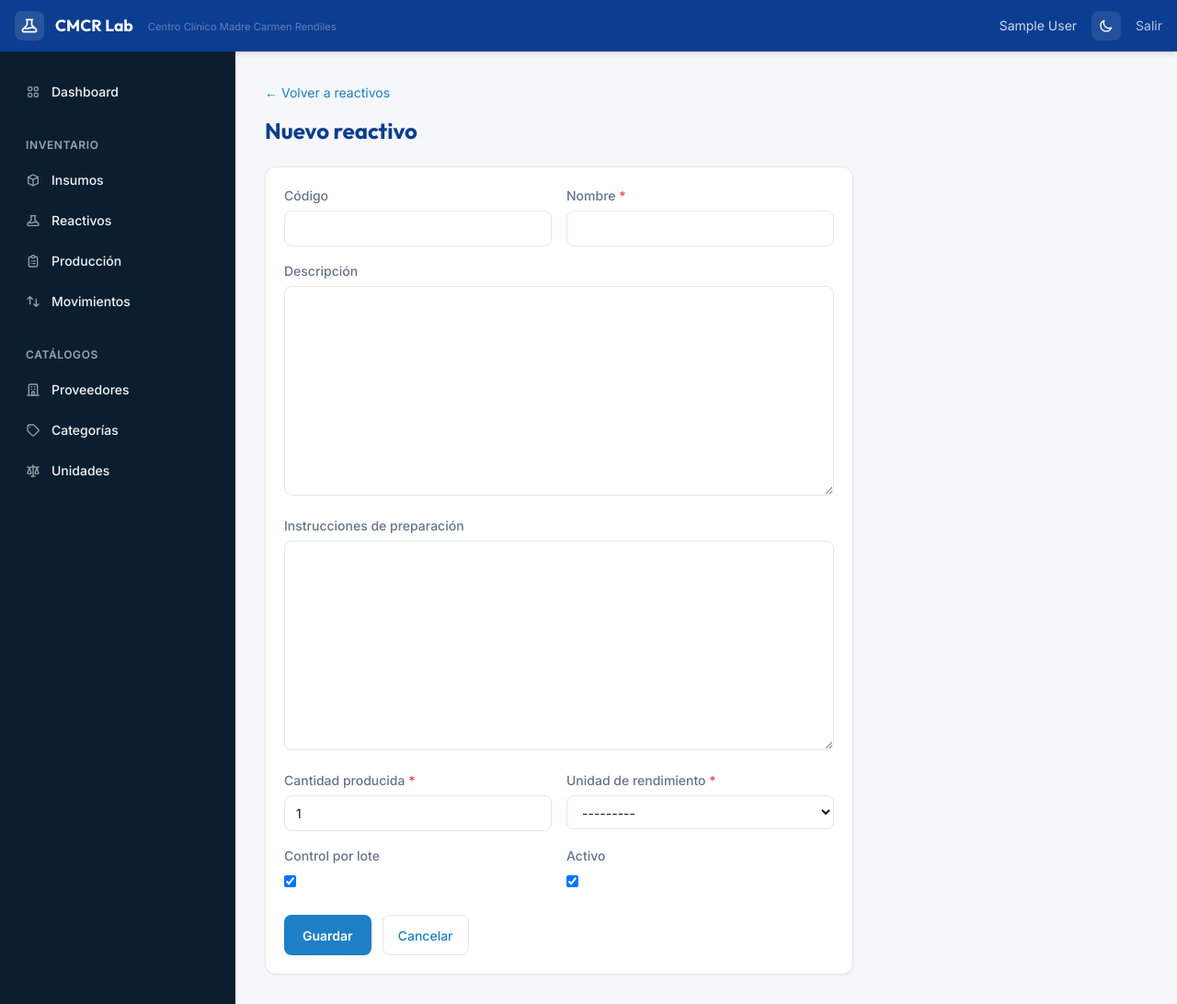
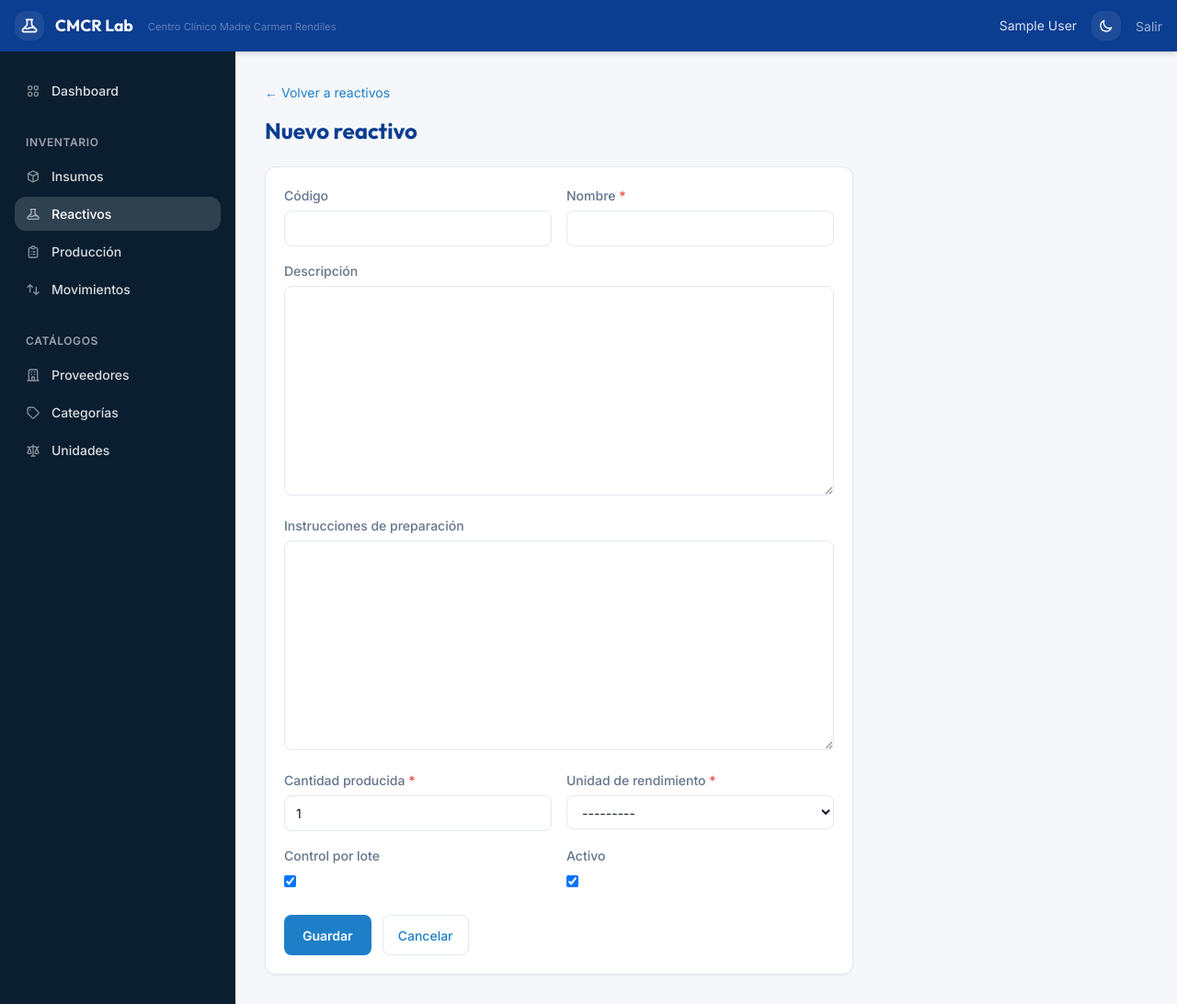
Before and after one commit to ukarosoft/cmcr-lab, a Django app: page /inventario/reagents/new/ in a window 1280 px wide. Shown: the whole page at 92% size. Run offline with Django 5.2, Linux system fonts and the light colour scheme; the visitor is signed in with stand-in values (Sample User, id 1); data that the repository does not hold is empty; some libraries are stand-ins or nearby versions.

Commit message:
fix: auditoría multi-tenant + frontend convenciones Ukarasoft
7 vulnerabilidades de aislamiento tenant corregidas:
- ReagentItem hereda TenantModel (migración 0002)
- Admin con TenantAdminMixin (get_queryset + save_model)
- reagent_item_delete con filtro tenant
- Notification con índices y for_tenant() en views
- seed_demo requiere --org-slug obligatorio
- production_order_cancel con reversiones (no DELETE)
- Dashboard optimizado con annotate() (N+1 eliminado)

Frontend:
- 14 inline JS handlers → clases CSS + Alpine.js
- Colores hardcodeados → variables CSS (--sidebar-*)
- Sidebar con active state via resolver_match

110 tests passing, 0 regresiones.

Co-Authored-By: Claude Opus 4.6 <noreply@anthropic.com>

```diff
--- a/apps/lab_inventory/views.py
+++ b/apps/lab_inventory/views.py
@@ -42,13 +42,27 @@ class AdminOrAboveMixin:
 @role_required('admin', 'manager', 'staff')
 def dashboard(request):
     tenant = request.tenant
-    supplies = Supply.objects.for_tenant(tenant)
     reagents = Reagent.objects.for_tenant(tenant)
     orders = ProductionOrder.objects.for_tenant(tenant)
 
-    total_supplies = supplies.count()
+    # Optimizado: calcular stock con annotate en lugar de N+1
+    supplies_with_stock = (
+        Supply.objects.for_tenant(tenant)
+        .select_related('category', 'unit')
+        .annotate(computed_stock=Sum('movements__quantity'))
+    )
+
+    total_supplies = supplies_with_stock.count()
     total_reagents = reagents.count()
-    low_stock_count = sum(1 for s in supplies if s.stock_status == 'low')
+
+    # Calcular low stock sin N+1
+    low_stock_items = []
+    for s in supplies_with_stock:
+        stock = s.computed_stock or Decimal('0')
+        if stock <= s.stock_min:
+            s._current_stock = stock
+            low_stock_items.append(s)
+
     pending_orders = orders.filter(status='planned').count()
     in_progress_orders = orders.filter(status='in_progress').count()
     completed_orders = orders.filter(status='completed').count()
@@ -57,13 +71,10 @@ def dashboard(request):
         StockMovement.objects.for_tenant(tenant).select_related('supply', 'created_by')[:10]
     )
 
-    # Supplies with stock below minimum (alert)
-    low_stock_items = [s for s in supplies if s.stock_status == 'low']
-
     ctx = {
         'total_supplies': total_supplies,
         'total_reagents': total_reagents,
-        'low_stock_count': low_stock_count,
+        'low_stock_count': len(low_stock_items),
         'low_stock_items': low_stock_items,
         'pending_orders': pending_orders,
         'in_progress_orders': in_progress_orders,
@@ -406,6 +417,7 @@ def reagent_item_add(request, reagent_pk):
         form = ReagentItemForm(request.POST, tenant=request.tenant)
         if form.is_valid():
             form.instance.reagent = reagent
+            form.instance.organization = request.tenant
             form.save()
             return redirect('lab_inventory:reagent_detail', pk=reagent.pk)
     else:
@@ -419,7 +431,9 @@ def reagent_item_add(request, reagent_pk):
 @login_required
 @role_required('admin', 'manager')
 def reagent_item_delete(request, item_pk):
-    item = get_object_or_404(ReagentItem, pk=item_pk)
+    item = get_object_or_404(
+        ReagentItem.objects.for_tenant(request.tenant), pk=item_pk
+    )
     reagent_pk = item.reagent.pk
     if request.method == 'POST':
         item.delete()
@@ -630,16 +644,27 @@ def production_order_complete(request, pk):
 @login_required
 @role_required('admin', 'manager')
 def production_order_cancel(request, pk):
-    """Cancela la orden y revierte los consumos."""
+    """Cancela la orden y revierte los consumos con movimientos de entrada."""
     order = get_object_or_404(
         ProductionOrder.objects.for_tenant(request.tenant), pk=pk
     )
     if order.status in ('planned', 'in_progress'):
-        # Revertir consumos si ya se inició
+        # Revertir consumos creando entradas compensatorias (auditoría limpia)
         if order.status == 'in_progress':
-            StockMovement.objects.for_tenant(request.tenant).filter(
+            exit_movements = StockMovement.objects.for_tenant(request.tenant).filter(
                 production_order=order, movement_type='exit',
-            ).delete()
+            )
+            for mov in exit_movements:
+                StockMovement.objects.create(
+                    organization=request.tenant,
+                    supply=mov.supply,
+                    movement_type='entry',
+                    quantity=abs(mov.quantity),
+                    batch_number=mov.batch_number,
+                    production_order=order,
+                    reason=f'Reversión por cancelación OP {order.batch_number}',
+                    created_by=request.user,
+                )
         order.status = 'cancelled'
         order.completed_at = timezone.now()
         order.save()
--- a/apps/notifications/models.py
+++ b/apps/notifications/models.py
@@ -21,6 +21,10 @@ class Notification(TenantModel):
         verbose_name = 'Notificación'
         verbose_name_plural = 'Notificaciones'
         ordering = ['-created_at']
+        indexes = [
+            models.Index(fields=['user', 'leida']),
+            models.Index(fields=['organization', '-created_at']),
+        ]
 
     def __str__(self):
         return f'{self.tipo}: {self.mensaje[:50]}'
--- a/apps/notifications/views.py
+++ b/apps/notifications/views.py
@@ -11,7 +11,7 @@ from .models import Notification
 def marcar_leida(request, pk):
     """Marca una notificación como leída (endpoint HTMX)."""
     notificacion = get_object_or_404(
-        Notification,
+        Notification.objects.for_tenant(request.tenant),
         pk=pk,
         user=request.user,
     )
@@ -24,7 +24,7 @@ def marcar_leida(request, pk):
 @require_POST
 def marcar_todas_leidas(request):
     """Marca todas las notificaciones del usuario como leídas."""
-    Notification.objects.filter(
+    Notification.objects.for_tenant(request.tenant).filter(
         user=request.user,
         leida=False,
     ).update(leida=True)
--- a/static/css/ukaro.css
+++ b/static/css/ukaro.css
@@ -69,6 +69,13 @@
 
     /* Overlay (modales, drawers) */
     --overlay-bg: rgba(0, 0, 0, 0.5);
+
+    /* Sidebar / Navbar interactivos */
+    --sidebar-hover-bg: rgba(255, 255, 255, 0.08);
+    --sidebar-active-bg: rgba(255, 255, 255, 0.15);
+    --sidebar-text-primary: rgba(255, 255, 255, 0.85);
+    --sidebar-text-secondary: rgba(255, 255, 255, 0.6);
+    --sidebar-text-muted: rgba(255, 255, 255, 0.35);
 
     /* Grises */
     --gray-50:  #F9FAFB;
@@ -340,10 +347,76 @@ h1, h2, h3, h4, h5, h6 {
     color: var(--text-inverse);
 }
 
+.navbar-icon-box {
+    width: 2rem;
+    height: 2rem;
+    border-radius: var(--radius-lg);
+    display: flex;
+    align-items: center;
+    justify-content: center;
+    background: var(--sidebar-hover-bg);
+}
+
+.navbar-brand {
+    font-family: var(--font-display);
+    font-weight: 700;
+    font-size: 1.1rem;
+    color: white;
+}
+
+.navbar-subtitle {
+    color: var(--sidebar-text-muted);
+    font-size: 0.7rem;
+    margin-left: 0.25rem;
+    margin-top: 2px;
+}
+
+.navbar-text-muted { color: var(--sidebar-text-secondary); }
+.navbar-text { color: var(--sidebar-text-primary); }
+
+.navbar-btn {
+    padding: 0.5rem;
+    border-radius: var(--radius-lg);
+    transition: background-color var(--transition-base);
+    background: var(--sidebar-hover-bg);
+    border: none;
+    cursor: pointer;
+}
+.navbar-btn:hover { background: var(--sidebar-active-bg); }
+
+.navbar-logout {
+    font-size: var(--text-sm);
+    transition: color var(--transition-base);
+    color: var(--sidebar-text-secondary);
+    text-decoration: none;
+}
+.navbar-logout:hover { color: white; }
+
 .sidebar {
     background-color: var(--surface-sidebar);
     color: var(--gray-100);
     transition: background-color var(--transition-slow);
+}
+
+/* Sidebar links — sin inline JS */
+.sidebar-link {
+    display: flex;
+    align-items: center;
+    gap: 0.75rem;
+    padding: 0.5rem 0.75rem;
+    border-radius: var(--radius-lg);
+    font-size: var(--text-sm);
+    font-weight: 500;
+    color: var(--sidebar-text-primary);
+    transition: background-color var(--transition-base);
+    text-decoration: none;
+}
+.sidebar-link:hover {
+    background-color: var(--sidebar-hover-bg);
+}
+.sidebar-link-active {
+    background-color: var(--sidebar-active-bg);
+    color: white;
 }
 
 /* ----------------------------------------------------------------
--- a/templates/components/_navbar.html
+++ b/templates/components/_navbar.html
@@ -4,29 +4,24 @@
      x-init="dark ? document.documentElement.classList.add('dark') : document.documentElement.classList.remove('dark')">
 
     <div class="flex items-center gap-3">
-        <div class="w-8 h-8 rounded-lg flex items-center justify-center"
-             style="background: rgba(255,255,255,0.12);">
-            <svg class="w-5 h-5" style="color: white;" fill="none" viewBox="0 0 24 24" stroke="currentColor">
+        <div class="navbar-icon-box">
+            <svg class="w-5 h-5 text-white" fill="none" viewBox="0 0 24 24" stroke="currentColor">
                 <path stroke-linecap="round" stroke-linejoin="round" stroke-width="2"
                       d="M19.428 15.428a2 2 0 00-1.022-.547l-2.387-.477a6 6 0 00-3.86.517l-.318.158a6 6 0 01-3.86.517L6.05 15.21a2 2 0 00-1.806.547M8 4h8l-1 1v5.172a2 2 0 00.586 1.414l5 5c1.26 1.26.367 3.414-1.415 3.414H4.828c-1.782 0-2.674-2.154-1.414-3.414l5-5A2 2 0 009 10.172V5L8 4z"/>
             </svg>
         </div>
-        <span style="font-family: var(--font-display); font-weight: 700; font-size: 1.1rem; color: white;">
-            CMCR Lab
-        </span>
-        <span style="color: rgba(255,255,255,0.35); font-size: 0.7rem; margin-left: 0.25rem; margin-top: 2px;">
-            Centro Clínico Madre Carmen Rendiles
-        </span>
+        <span class="navbar-brand">CMCR Lab</span>
+        <span class="navbar-subtitle">Centro Clínico Madre Carmen Rendiles</span>
     </div>
 
     <div class="flex items-center gap-4">
         {% if request.tenant %}
-        <span class="text-sm" style="color: rgba(255,255,255,0.6);">
+        <span class="text-sm navbar-text-muted">
             {{ request.tenant.name }}
         </span>
         {% endif %}
 
-        <span class="text-sm" style="color: rgba(255,255,255,0.8);">
+        <span class="text-sm navbar-text">
             {{ request.user.get_full_name|default:request.user.username }}
         </span>
 
@@ -36,10 +31,7 @@
                 dark ? document.documentElement.classList.add('dark') : document.documentElement.classList.remove('dark');
                 localStorage.setItem('theme', dark ? 'dark' : 'light');
             "
-            class="p-2 rounded-lg transition-colors"
-            style="background: rgba(255,255,255,0.1);"
-            onmouseover="this.style.background='rgba(255,255,255,0.2)'"
-            onmouseout="this.style.background='rgba(255,255,255,0.1)'"
+            class="navbar-btn"
             :aria-label="dark ? 'Cambiar a modo claro' : 'Cambiar a modo oscuro'"
             :title="dark ? 'Modo claro' : 'Modo oscuro'">
             <svg x-show="dark" class="w-4 h-4 text-white" fill="none" viewBox="0 0 24 24" stroke="currentColor" aria-hidden="true">
@@ -52,11 +44,7 @@
             </svg>
         </button>
 
-        <a href="{% url 'core:logout' %}"
-           class="text-sm transition-colors"
-           style="color: rgba(255,255,255,0.7);"
-           onmouseover="this.style.color='white'"
-           onmouseout="this.style.color='rgba(255,255,255,0.7)'">
+        <a href="{% url 'core:logout' %}" class="navbar-logout" aria-label="Cerrar sesión">
             Salir
         </a>
     </div>
--- a/templates/components/_sidebar.html
+++ b/templates/components/_sidebar.html
@@ -1,11 +1,8 @@
-<aside class="sidebar w-64 min-h-screen flex flex-col py-6 px-4">
+<aside class="sidebar w-64 min-h-screen flex flex-col py-6 px-4 overflow-y-auto">
     <nav class="flex flex-col gap-1">
         <!-- Dashboard principal -->
         <a href="{% url 'lab_inventory:dashboard' %}"
-           class="flex items-center gap-3 px-3 py-2.5 rounded-lg text-sm font-medium transition-colors"
-           style="color: var(--gray-100);"
-           onmouseover="this.style.background='rgba(255,255,255,0.08)'"
-           onmouseout="this.style.background='transparent'">
+           class="sidebar-link {% if request.resolver_match.url_name == 'dashboard' %}sidebar-link-active{% endif %}">
             <svg class="w-4 h-4 opacity-60" fill="none" viewBox="0 0 24 24" stroke="currentColor">
                 <path stroke-linecap="round" stroke-linejoin="round" stroke-width="2" d="M4 6a2 2 0 012-2h2a2 2 0 012 2v2a2 2 0 01-2 2H6a2 2 0 01-2-2V6zM14 6a2 2 0 012-2h2a2 2 0 012 2v2a2 2 0 01-2 2h-2a2 2 0 01-2-2V6zM4 16a2 2 0 012-2h2a2 2 0 012 2v2a2 2 0 01-2 2H6a2 2 0 01-2-2v-2zM14 16a2 2 0 012-2h2a2 2 0 012 2v2a2 2 0 01-2 2h-2a2 2 0 01-2-2v-2z"/>
             </svg>
@@ -17,10 +14,7 @@
         </div>
 
         <a href="{% url 'lab_inventory:supply_list' %}"
-           class="flex items-center gap-3 px-3 py-2.5 rounded-lg text-sm font-medium transition-colors"
-           style="color: var(--gray-100);"
-           onmouseover="this.style.background='rgba(255,255,255,0.08)'"
-           onmouseout="this.style.background='transparent'">
+           class="sidebar-link {% if 'supply' in request.resolver_match.url_name %}sidebar-link-active{% endif %}">
             <svg class="w-4 h-4 opacity-60" fill="none" viewBox="0 0 24 24" stroke="currentColor">
                 <path stroke-linecap="round" stroke-linejoin="round" stroke-width="2" d="M20 7l-8-4-8 4m16 0l-8 4m8-4v10l-8 4m0-10L4 7m8 4v10M4 7v10l8 4"/>
             </svg>
@@ -28,10 +22,7 @@
         </a>
 
         <a href="{% url 'lab_inventory:reagent_list' %}"
-           class="flex items-center gap-3 px-3 py-2.5 rounded-lg text-sm font-medium transition-colors"
-           style="color: var(--gray-100);"
-           onmouseover="this.style.background='rgba(255,255,255,0.08)'"
-           onmouseout="this.style.background='transparent'">
+           class="sidebar-link {% if 'reagent' in request.resolver_match.url_name %}sidebar-link-active{% endif %}">
             <svg class="w-4 h-4 opacity-60" fill="none" viewBox="0 0 24 24" stroke="currentColor">
                 <path stroke-linecap="round" stroke-linejoin="round" stroke-width="2" d="M19.428 15.428a2 2 0 00-1.022-.547l-2.387-.477a6 6 0 00-3.86.517l-.318.158a6 6 0 01-3.86.517L6.05 15.21a2 2 0 00-1.806.547M8 4h8l-1 1v5.172a2 2 0 00.586 1.414l5 5c1.26 1.26.367 3.414-1.415 3.414H4.828c-1.782 0-2.674-2.154-1.414-3.414l5-5A2 2 0 009 10.172V5L8 4z"/>
             </svg>
@@ -39,10 +30,7 @@
         </a>
 
         <a href="{% url 'lab_inventory:order_list' %}"
-           class="flex items-center gap-3 px-3 py-2.5 rounded-lg text-sm font-medium transition-colors"
-           style="color: var(--gray-100);"
-           onmouseover="this.style.background='rgba(255,255,255,0.08)'"
-           onmouseout="this.style.background='transparent'">
+           class="sidebar-link {% if 'order' in request.resolver_match.url_name %}sidebar-link-active{% endif %}">
             <svg class="w-4 h-4 opacity-60" fill="none" viewBox="0 0 24 24" stroke="currentColor">
                 <path stroke-linecap="round" stroke-linejoin="round" stroke-width="2" d="M9 5H7a2 2 0 00-2 2v12a2 2 0 002 2h10a2 2 0 002-2V7a2 2 0 00-2-2h-2M9 5a2 2 0 002 2h2a2 2 0 002-2M9 5a2 2 0 012-2h2a2 2 0 012 2m-3 7h3m-3 4h3m-6-4h.01M9 16h.01"/>
             </svg>
@@ -50,10 +38,7 @@
         </a>
 
         <a href="{% url 'lab_inventory:movement_list' %}"
-           class="flex items-center gap-3 px-3 py-2.5 rounded-lg text-sm font-medium transition-colors"
-           style="color: var(--gray-100);"
-           onmouseover="this.style.background='rgba(255,255,255,0.08)'"
-           onmouseout="this.style.background='transparent'">
+           class="sidebar-link {% if 'movement' in request.resolver_match.url_name %}sidebar-link-active{% endif %}">
             <svg class="w-4 h-4 opacity-60" fill="none" viewBox="0 0 24 24" stroke="currentColor">
                 <path stroke-linecap="round" stroke-linejoin="round" stroke-width="2" d="M7 16V4m0 0L3 8m4-4l4 4m6 0v12m0 0l4-4m-4 4l-4-4"/>
             </svg>
@@ -65,10 +50,7 @@
         </div>
 
         <a href="{% url 'lab_inventory:supplier_list' %}"
-           class="flex items-center gap-3 px-3 py-2.5 rounded-lg text-sm font-medium transition-colors"
-           style="color: var(--gray-100);"
-           onmouseover="this.style.background='rgba(255,255,255,0.08)'"
-           onmouseout="this.style.background='transparent'">
+           class="sidebar-link {% if 'supplier' in request.resolver_match.url_name %}sidebar-link-active{% endif %}">
             <svg class="w-4 h-4 opacity-60" fill="none" viewBox="0 0 24 24" stroke="currentColor">
                 <path stroke-linecap="round" stroke-linejoin="round" stroke-width="2" d="M19 21V5a2 2 0 00-2-2H7a2 2 0 00-2 2v16m14 0h2m-2 0h-5m-9 0H3m2 0h5M9 7h1m-1 4h1m4-4h1m-1 4h1m-5 10v-5a1 1 0 011-1h2a1 1 0 011 1v5m-4 0h4"/>
             </svg>
@@ -76,10 +58,7 @@
         </a>
 
         <a href="{% url 'lab_inventory:category_list' %}"
-           class="flex items-center gap-3 px-3 py-2.5 rounded-lg text-sm font-medium transition-colors"
-           style="color: var(--gray-100);"
-           onmouseover="this.style.background='rgba(255,255,255,0.08)'"
-           onmouseout="this.style.background='transparent'">
+           class="sidebar-link {% if 'category' in request.resolver_match.url_name %}sidebar-link-active{% endif %}">
             <svg class="w-4 h-4 opacity-60" fill="none" viewBox="0 0 24 24" stroke="currentColor">
                 <path stroke-linecap="round" stroke-linejoin="round" stroke-width="2" d="M7 7h.01M7 3h5c.512 0 1.024.195 1.414.586l7 7a2 2 0 010 2.828l-7 7a2 2 0 01-2.828 0l-7-7A1.994 1.994 0 013 12V7a4 4 0 014-4z"/>
             </svg>
@@ -87,10 +66,7 @@
         </a>
 
         <a href="{% url 'lab_inventory:uom_list' %}"
-           class="flex items-center gap-3 px-3 py-2.5 rounded-lg text-sm font-medium transition-colors"
-           style="color: var(--gray-100);"
-           onmouseover="this.style.background='rgba(255,255,255,0.08)'"
-           onmouseout="this.style.background='transparent'">
+           class="sidebar-link {% if 'uom' in request.resolver_match.url_name %}sidebar-link-active{% endif %}">
             <svg class="w-4 h-4 opacity-60" fill="none" viewBox="0 0 24 24" stroke="currentColor">
                 <path stroke-linecap="round" stroke-linejoin="round" stroke-width="2" d="M3 6l3 1m0 0l-3 9a5.002 5.002 0 006.001 0M6 7l3 9M6 7l6-2m6 2l3-1m-3 1l-3 9a5.002 5.002 0 006.001 0M18 7l3 9m-3-9l-6-2m0-2v2m0 16V5m0 16H9m3 0h3"/>
             </svg>
```
Also changed, not shown: apps/core/tests/test_views.py (+2 -1 lines), apps/lab_inventory/admin.py (+22 -7 lines), apps/lab_inventory/management/commands/seed_demo.py (+16 -4 lines), apps/lab_inventory/models.py (+7 -1 lines), apps/lab_inventory/tests.py (+14 -13 lines), docs/CLAUDE.md (+39 -18 lines), templates/core/login.html (+4 -4 lines), apps/lab_inventory/migrations/0002_reagentitem_tenant.py (added), apps/notifications/migrations/0002_notification_indexes.py (added).
